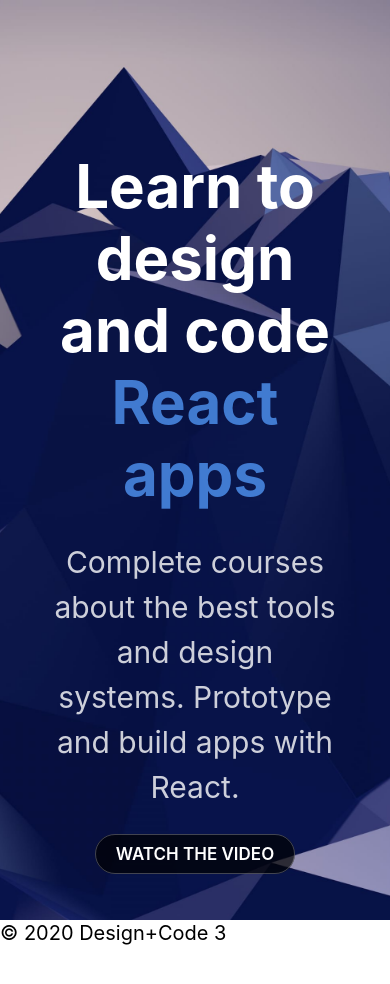
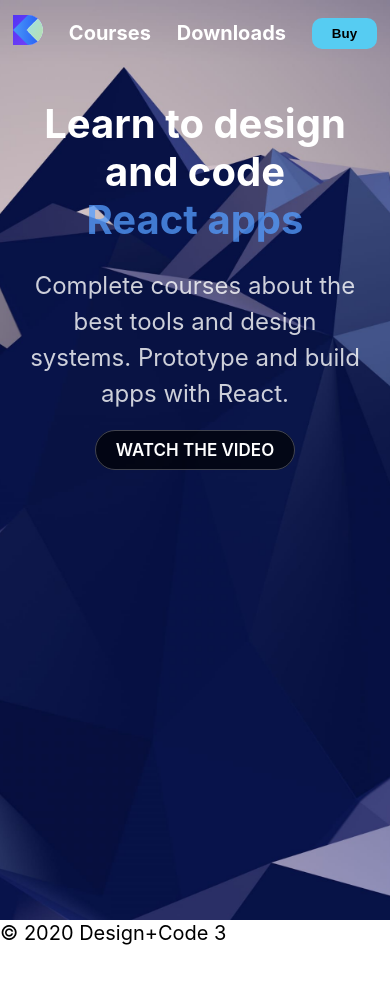
Before and after one commit to gianverab/gatsby-react-app, a Gatsby site: page / in a window 390 px wide. After the commit the page ends 946 px from the top, so only its background shows below. Built offline with nearby package versions, Linux system fonts and the light colour scheme; Gatsby itself is replaced by a stand-in of ours.

Commit message:
adding header and hero section

```diff
--- /dev/null
+++ b/src/components/header/index.css
@@ -0,0 +1,45 @@
+.Header {
+  position: fixed;
+  width: 100%;
+  padding: 50px 0;
+  z-index: 100;
+}
+
+.HeaderGroup {
+  max-width: 800px;
+  margin: 0 auto;
+  display: grid;
+  grid-template-columns: repeat(5, auto);
+  align-items: center;
+  justify-items: center;
+}
+
+.Header a {
+  color: #ffffff;
+  font-weight: 700;
+}
+
+.Header button {
+  padding: 8px 20px;
+  font-style: 20px;
+  background: #56ccf2;
+  border: none;
+  font-weight: 700;
+  border-radius: 10px;
+  outline: none;
+  cursor: pointer;
+}
+
+@media screen and (max-width: 640px) {
+  .Header {
+    padding: 15px 0;
+  }
+
+  .HeaderGroup {
+    grid-template-columns: repeat(4, auto);
+  }
+
+  .Header a:nth-child(4) {
+    display: none;
+  }
+}
--- /dev/null
+++ b/src/components/header/index.js
@@ -0,0 +1,31 @@
+import { Link } from "gatsby"
+import PropTypes from "prop-types"
+import React from "react"
+import logo from "../../images/logo-designcode.svg"
+import "./index.css"
+
+const Header = ({ siteTitle }) => (
+  <header className="Header">
+    <div className="HeaderGroup">
+      <Link to="/">
+        <img src={logo} width="30" alt="Design+Code 3" />
+      </Link>
+      <Link to="/courses">Courses</Link>
+      <Link to="/downloads">Downloads</Link>
+      <Link to="/workshops">Workshops</Link>
+      <Link to="/buy">
+        <button>Buy</button>
+      </Link>
+    </div>
+  </header>
+)
+
+Header.propTypes = {
+  siteTitle: PropTypes.string,
+}
+
+Header.defaultProps = {
+  siteTitle: ``,
+}
+
+export default Header
--- /dev/null
+++ b/src/components/hero/index.js
@@ -0,0 +1,19 @@
+import React from "react"
+import { Link } from "gatsby"
+
+const Hero = () => (
+  <div className="Hero">
+    <div className="HeroGroup">
+      <h1>
+        Learn to design and code <br /> <span>React apps</span>
+      </h1>
+      <p>
+        Complete courses about the best tools and design systems. Prototype and
+        build apps with React.
+      </p>
+      <Link to="/page-2/">Watch the video</Link>
+    </div>
+  </div>
+)
+
+export default Hero
--- a/src/components/layout/index.css
+++ b/src/layout/index.css
@@ -14,7 +14,7 @@
 }
 
 .Hero {
-  background: url("../../images/wallpaper3.jpg");
+  background: url("../images/wallpaper3.jpg");
   height: 920px;
   background-size: cover;
   background-position: center;
@@ -54,3 +54,17 @@
   border: 1px solid rgba(255, 255, 255, 0.25);
   border-radius: 20px;
 }
+
+@media screen and (max-width: 640px) {
+  .HeroGroup {
+    padding: 100px 20px;
+  }
+
+  .Hero h1 {
+    font-size: 40px;
+  }
+
+  .Hero p {
+    font-size: 24px;
+  }
+}
--- a/src/components/layout/index.js
+++ b/src/layout/index.js
@@ -8,7 +8,7 @@
 import React from "react"
 import PropTypes from "prop-types"
 import { useStaticQuery, graphql } from "gatsby"
-
+import Header from "../components/header"
 import "./index.css"
 
 const Layout = ({ children }) => {
@@ -24,6 +24,7 @@
 
   return (
     <>
+      <Header />
       <main>{children}</main>
       <footer>
         © {new Date().getFullYear()} {data.site.siteMetadata.title}
--- a/src/pages/index.js
+++ b/src/pages/index.js
@@ -1,25 +1,13 @@
 import React from "react"
-import { Link } from "gatsby"
+import Hero from "../components/hero"
 
-import Layout from "../components/layout"
-import Image from "../components/image"
+import Layout from "../layout"
 import SEO from "../components/seo"
 
 const IndexPage = () => (
   <Layout>
     <SEO title="Home" />
-    <div className="Hero">
-      <div className="HeroGroup">
-        <h1>
-          Learn to design and code <br /> <span>React apps</span>
-        </h1>
-        <p>
-          Complete courses about the best tools and design systems. Prototype
-          and build apps with React.
-        </p>
-        <Link to="/page-2/">Watch the video</Link>
-      </div>
-    </div>
+    <Hero />
   </Layout>
 )
 
```
Also changed, not shown: src/components/header.js (deleted, +0 -42 lines), src/components/image/index.js (renamed from src/components/image.js).
